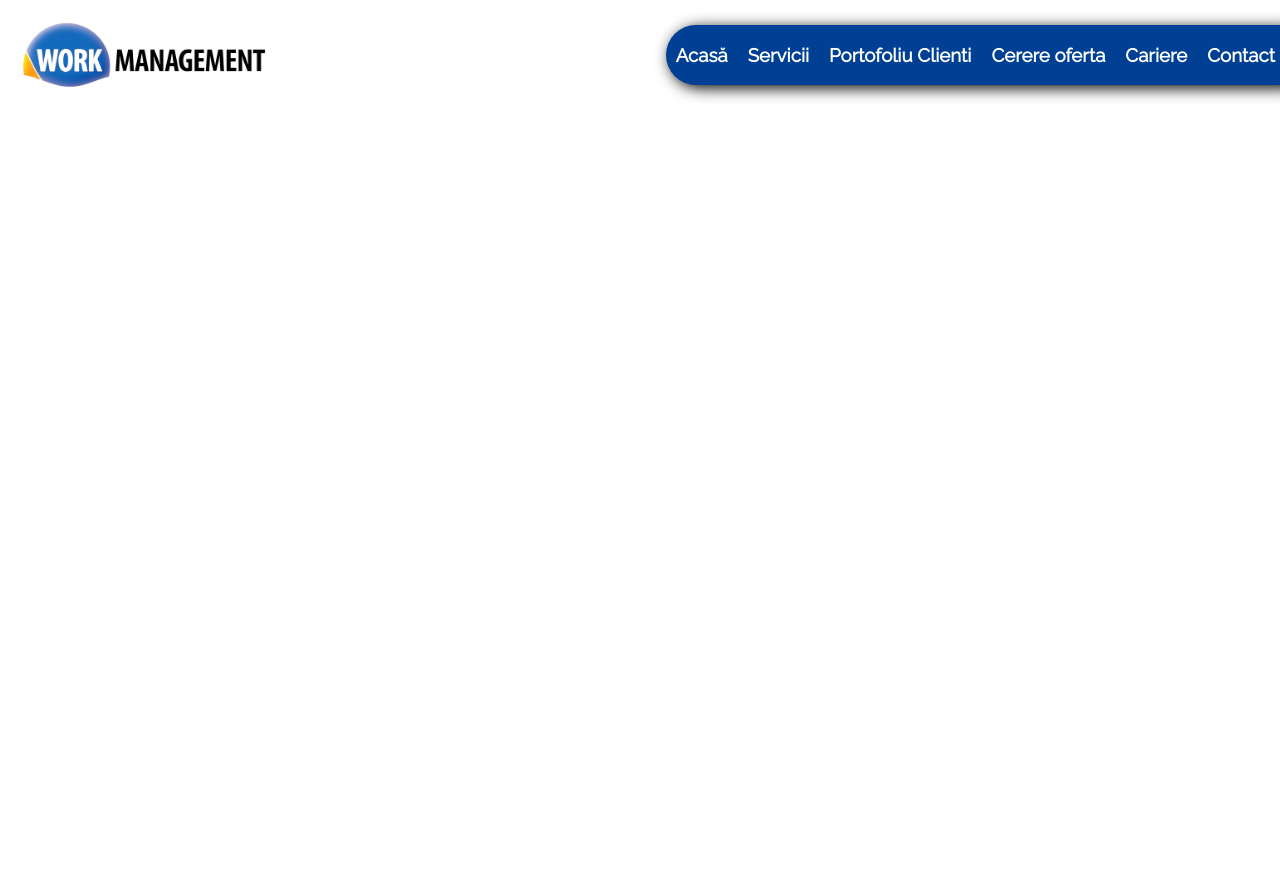
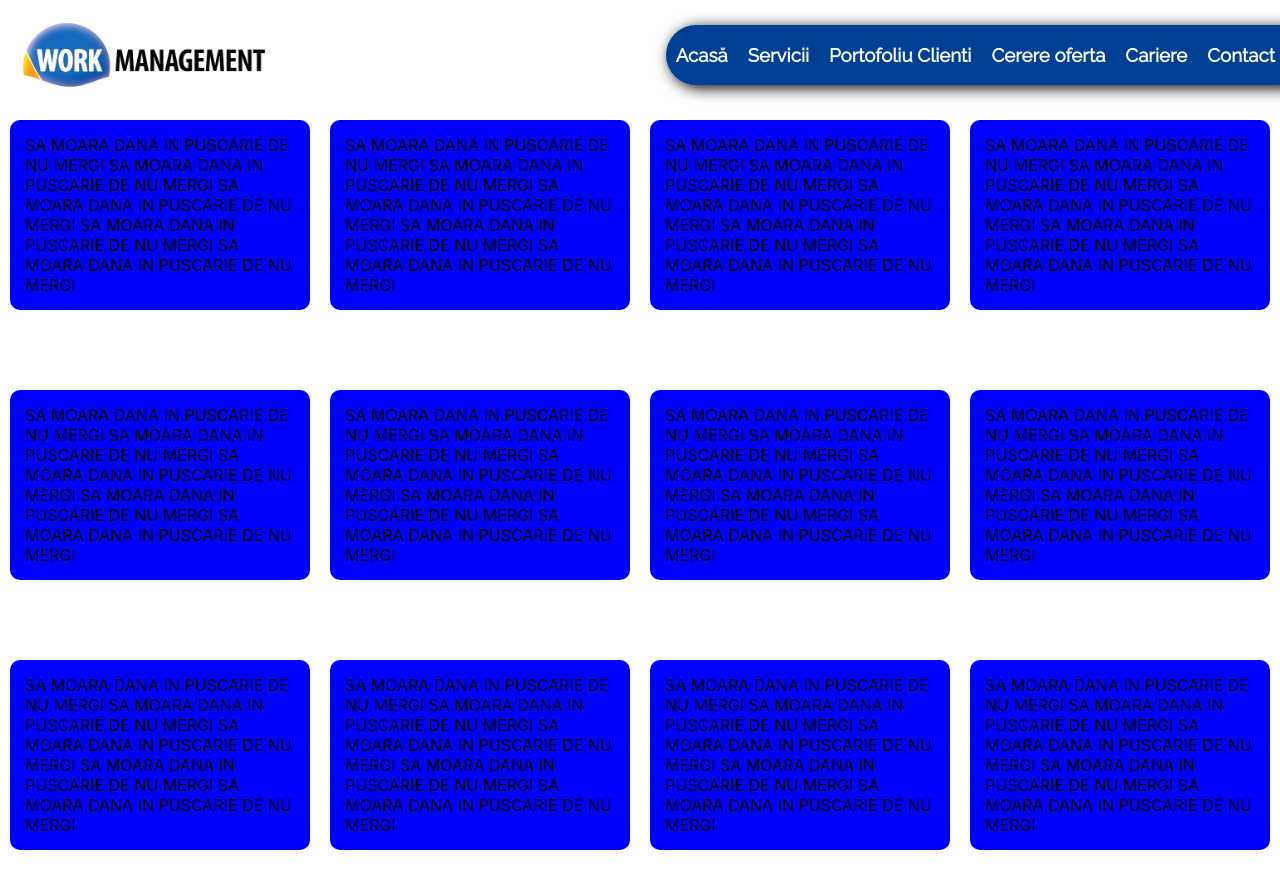
Before and after one commit to bmarcu13/work-management-website, a React (Create React App) app: page /servicii in a window 1280 px wide. Shown: the top 888 px of the page. Before the commit the page ends 800 px from the top, so only its background shows below. Built offline with nearby package versions, Linux system fonts and the light colour scheme.

Commit message:
Implemented shitty dropdown

```diff
--- a/src/App.js
+++ b/src/App.js
@@ -8,12 +8,14 @@ import NavigationBar from "./Components/NavigationBar/NavigationBar";
 
 import MainPage from "./Screens/MainPage/MainPage";
 import PortfolioPage from "./Screens/PortfolioPage/PortfolioPage";
+import ServicesPage from "./Screens/ServicesPage/ServicesPage";
 
 function App() {
     return (
         <BrowserRouter>
             <Route path="/" component={MainPage} exact />
             <Route path="/portofoliu" component={PortfolioPage} exact />
+            <Route path="/servicii" component={ServicesPage} exact />
             <NavigationBar></NavigationBar>
         </BrowserRouter>
     );
--- a/src/Components/ServicesMainPage/ServicesMainPage.css
+++ b/src/Components/ServicesMainPage/ServicesMainPage.css
@@ -56,7 +56,6 @@
 }
 
 .main-page .services .grid-container .grid-item-container {
-    width: 400;
     max-width: 400px;
     display: flex;
     flex-direction: column;
--- a/src/Components/ServicesMainPage/ServicesMainPage.js
+++ b/src/Components/ServicesMainPage/ServicesMainPage.js
@@ -108,7 +108,7 @@ export default function ServicesMainPage() {
     );
 }
 
-const servicesList = [
+export const servicesList = [
     {
         title: "Securitate și Sănătate în Muncă",
         description:
--- a/src/Screens/ServicesPage/ServicesPage.css
+++ b/src/Screens/ServicesPage/ServicesPage.css
@@ -1,6 +1,46 @@
 .services-page-container {
     width: 100%;
+    padding-top: 120px;
 }
 
 .services-page-container .grid-wrapper {
+    display: grid;
+    grid-template-columns: repeat(4, auto);
+    grid-auto-rows: 1fr;
+    width: fit-content;
+    margin: auto;
+    column-gap: 20px;
+    row-gap: 20px;
 }
+
+.services-page-container .grid-element-wrapper {
+    max-width: 300px;
+    min-height: 250px;
+}
+
+.services-page-container .card-container {
+    background-color: blue;
+    border-radius: 10px;
+    max-width: 270px;
+    padding: 15px 15px;
+}
+
+.services-page-container .dropdown {
+    position: absolute;
+    left: 0px;
+    margin: 0px 30px;
+    width: calc(100vw - 60px);
+    height: 0px;
+    background-color: blue;
+    opacity: 0;
+    transition: 0.2s;
+}
+
+.services-page-container .dropdown-arrow {
+    position: relative;
+    left: 0px;
+    margin-bottom: -24px;
+    transition: 0.1s;
+    height: 0px;
+    opacity: 0;
+}
--- a/src/Screens/ServicesPage/ServicesPage.js
+++ b/src/Screens/ServicesPage/ServicesPage.js
@@ -2,10 +2,74 @@ import React from "react";
 
 import "./ServicesPage.css";
 
+import {
+    dropdownItemsLeft,
+    dropdownItemsRight,
+} from "../../Components/NavigationBarData";
+
+import { TiArrowSortedUp } from "react-icons/ti";
+
+let menuItems = [].concat(dropdownItemsLeft).concat(dropdownItemsRight);
+
+const showDropdown = (index) => {
+    const id = "gridItem" + index;
+
+    const clickeditem = document.getElementById(id);
+    const boundingRect = clickeditem.getBoundingClientRect();
+
+    const arrow = clickeditem.children[1];
+    const dropdown = clickeditem.children[2];
+
+    if (dropdown.style.height == "0px") {
+        console.log("O IUBESC PE DANA");
+
+        arrow.style.height = "50px";
+        dropdown.style.height = "200px";
+        dropdown.style.opacity = "1";
+        arrow.style.opacity = "1";
+    } else {
+        dropdown.style.height = "0px";
+        arrow.style.opacity = "0";
+        dropdown.style.opacity = "0";
+        arrow.style.left = Math.abs(boundingRect.width / 2 - 25) + "px";
+        dropdown.style.height = "0px";
+    }
+
+    console.log(dropdown);
+};
+
 export default function ServicesPage() {
     return (
         <div className="services-page-container">
-            <div className="grid-wrapper"></div>
+            <div className="grid-wrapper">
+                <GridItems></GridItems>
+            </div>
         </div>
     );
 }
+
+const GridItems = () => {
+    return menuItems.map((item, index) => {
+        return <ListItem itemData={item} index={index}></ListItem>;
+    });
+};
+
+const ListItem = ({ itemData, index }) => {
+    const id = "gridItem" + index;
+
+    return (
+        <div id={id} className="grid-element-wrapper">
+            <div
+                style={{ width: "100%" }}
+                onClick={() => showDropdown(index)}
+                className="card-container"
+            >
+                SA MOARA DANA IN PUSCARIE DE NU MERGI SA MOARA DANA IN PUSCARIE
+                DE NU MERGI SA MOARA DANA IN PUSCARIE DE NU MERGI SA MOARA DANA
+                IN PUSCARIE DE NU MERGI SA MOARA DANA IN PUSCARIE DE NU MERGI
+            </div>
+            <TiArrowSortedUp className="dropdown-arrow" size={50} />
+            <div className="dropdown"></div>
+        </div>
+    );
+};
```
